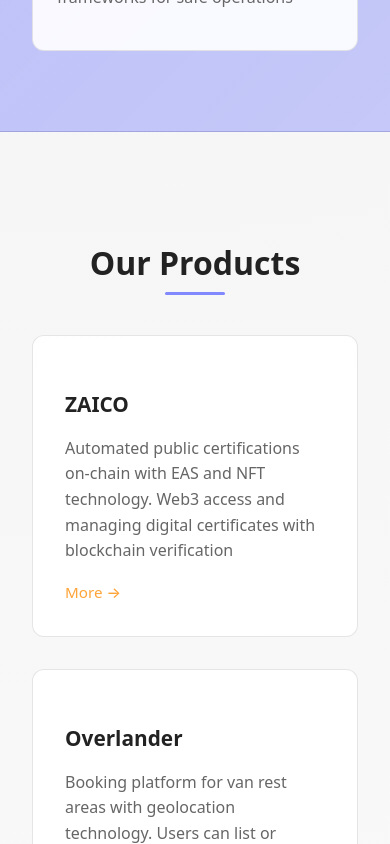
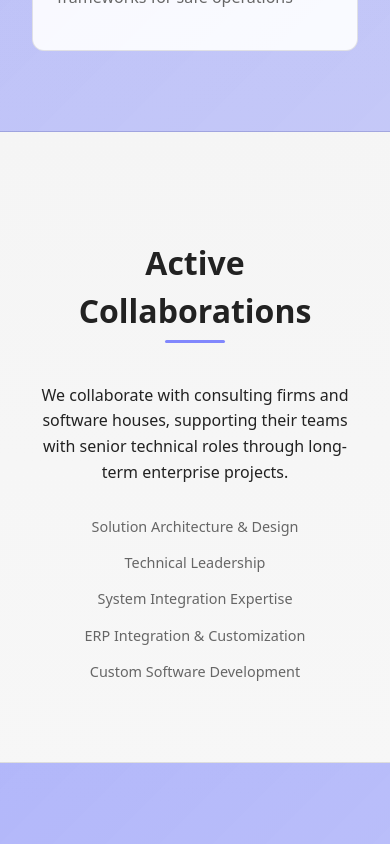
Before and after one commit to westhash/landing-page, a React (Vite) app: page / in a window 390 px wide. Shown: the part 3280-4124 px from the top of the page. Built offline with nearby package versions, Linux system fonts and the light colour scheme.

Commit message:
feat: add Collaborations section with responsive layout and content

```diff
--- a/src/App.css
+++ b/src/App.css
@@ -369,8 +369,59 @@
   z-index: 1;
 }
 
+/* Collaborations Section */
+.collaborations-lead {
+  font-size: 1rem;
+  line-height: 1.6;
+  color: var(--text-secondary);
+  margin: 0 auto 2rem;
+  max-width: 600px;
+  text-align: center;
+}
+
+.collaborations-list {
+  display: flex;
+  gap: 1.5rem;
+  justify-content: center;
+  align-items: center;
+  flex-wrap: wrap;
+  max-width: 900px;
+  margin: 0 auto;
+}
+
+.collaboration-item {
+  flex: 1 1 auto;
+  min-width: 180px;
+  max-width: 240px;
+}
+
+.collaboration-type {
+  font-size: 1rem;
+  font-weight: 500;
+  color: var(--text-dim);
+  line-height: 1.4;
+  text-align: center;
+  display: block;
+  white-space: nowrap;
+}
+
+@media (max-width: 768px) {
+  .collaborations-list {
+    gap: 1rem;
+  }
+
+  .collaboration-item {
+    min-width: 150px;
+  }
+
+  .collaboration-type {
+    font-size: 0.9rem;
+  }
+}
+
 /* Our Products Section */
 .products-section {
+  background: var(--hero-bg);
 }
 
 .products-content {
@@ -497,7 +548,6 @@
 
 /* About Section */
 .about-section {
-  background: var(--hero-bg);
 }
 
 .about-content {
@@ -515,6 +565,7 @@
 
 /* Contact Section */
 .contact-section {
+  background: var(--hero-bg);
 }
 
 .contact-content {
--- a/src/App.jsx
+++ b/src/App.jsx
@@ -4,6 +4,7 @@ import Header from './components/Header'
 import Hero from './components/Hero'
 import Features from './components/Features'
 import Services from './components/Services'
+import Collaborations from './components/Collaborations'
 import Products from './components/Products'
 import About from './components/About'
 import Contact from './components/Contact'
@@ -93,6 +94,7 @@ export default function App() {
       <Hero paddingTop={heroPaddingTop} />
       <Features />
       <Services />
+      <Collaborations />
       <Products />
       <About />
       <Contact />
--- /dev/null
+++ b/src/components/Collaborations.jsx
@@ -0,0 +1,27 @@
+export default function Collaborations() {
+  const collaborations = [
+    "Solution Architecture & Design",
+    "Technical Leadership",
+    "System Integration Expertise",
+    "ERP Integration & Customization",
+    "Custom Software Development",
+  ];
+
+  return (
+    <section id="collaborations" className="section collaborations-section">
+      <div className="container">
+        <h2 className="section-title">Active Collaborations</h2>
+        <p className="collaborations-lead animate-on-scroll animate-delay-1">
+          We collaborate with consulting firms and software houses, supporting their teams with senior technical roles through long-term enterprise projects.
+        </p>
+        <div className="collaborations-list">
+          {collaborations.map((collab, index) => (
+            <div key={index} className={`collaboration-item animate-on-scroll animate-delay-${index + 1}`}>
+              <span className="collaboration-type">{collab}</span>
+            </div>
+          ))}
+        </div>
+      </div>
+    </section>
+  )
+}
```
